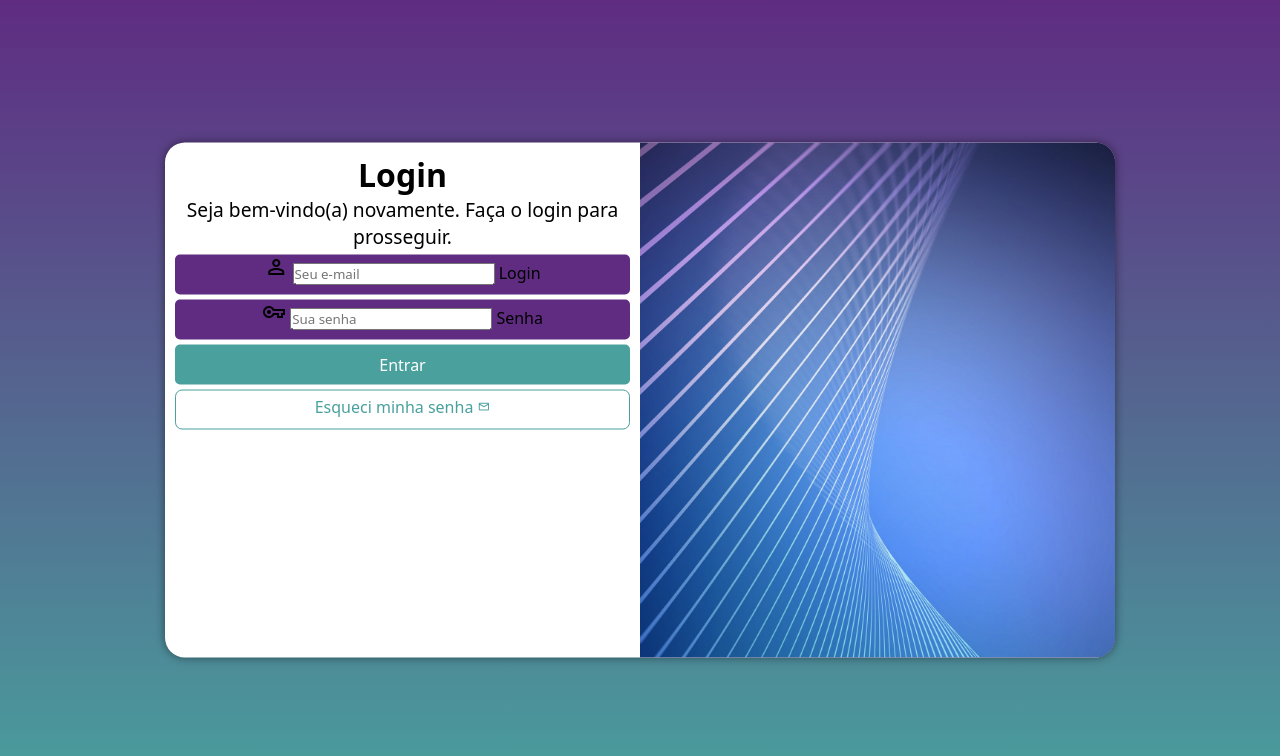
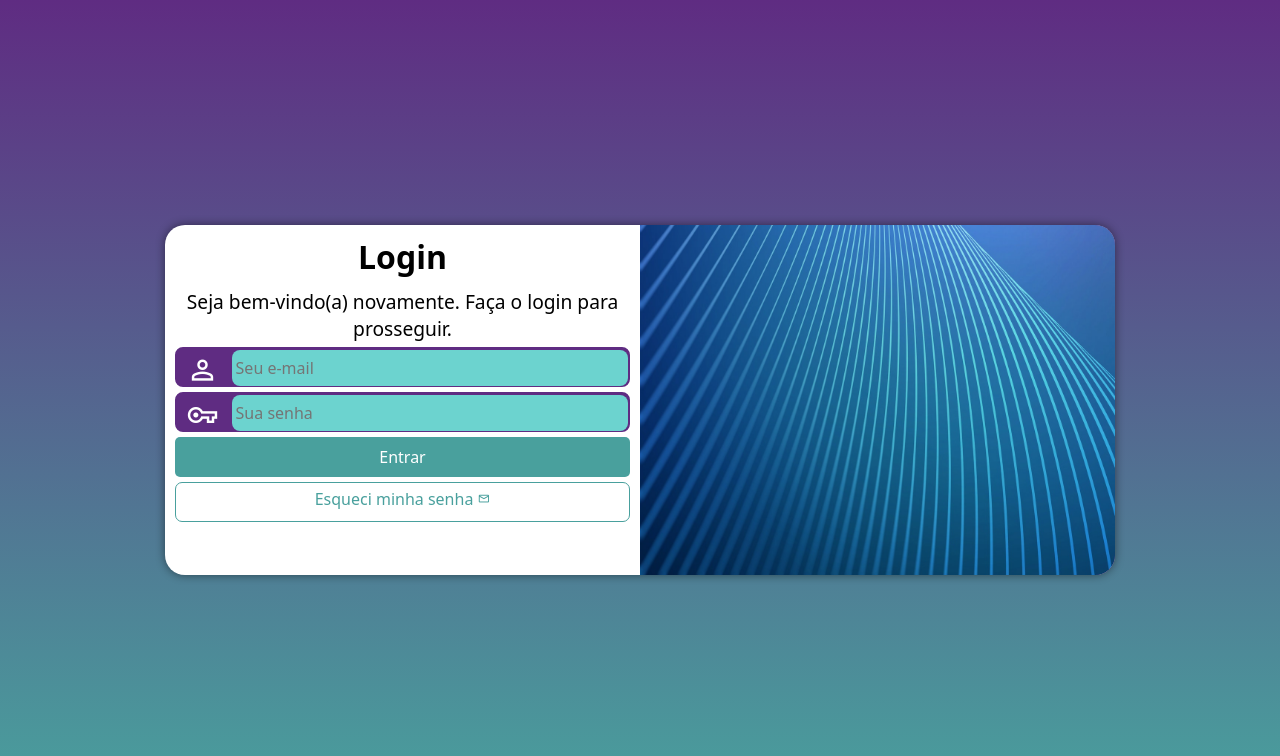
Before and after one commit to gabrielmirandas/projeto-login, a plain HTML site: page index.html in a window 1280 px wide. Drawn offline with nearby package versions, Linux system fonts and the light colour scheme.

Commit message:
atualização

```diff
--- a/estilos/query.css
+++ b/estilos/query.css
@@ -7,6 +7,7 @@
 
   section#login{
     width: 90vw;
+    height: 280px;
 
   }
 
@@ -31,10 +32,9 @@
     background-image: linear-gradient(to top,#49a09d, #5f2c82);
   }
 
-
-
   section#login{
     width: 950px;
+    height: 350px;
 
   }
 
--- a/estilos/style.css
+++ b/estilos/style.css
@@ -35,20 +35,20 @@ section#login{
   position: absolute;
   top: 50%;
   left: 50%;
-  transform: translate(-50%, -50%);
 
   overflow: hidden;
   box-shadow: 0px 0px 10px rgba(0, 0, 0, 0.479);
 
   transition: width .3s, heigth .3s;
   transition-timing-function: ease;
+  transform: translate(-50%, -50%);
 }
 
 section#login > div#imagem{
   display: block;
   background: #5f2c82 url(../imagens/pexels-sean-whang-804269.jpg) no-repeat;
   background-size: cover;
-
+  background-position: left bottom;
   height: 200px;
 }
 
@@ -62,19 +62,51 @@ div#form > p{
   font-size: 0.8em;
 }
 
+div#form > h1{
+  text-align: center;
+  margin-bottom: 10px;
+}
+
+
 form > div.campo{
   background-color: #5f2c82;
+  border: 2px solid #5f2c82 ;
   width: 100%;
   display: block;
   height: 40px;
-  border-radius: 5px;
+  border-radius: 8px;
   margin: 5px 0px;
 
 }
 
-form label{
+div.campo > span{
+  color: white;
+  font-size: 2em;
+  width: 50px;
+  padding: 5px;
+}
 
+div.campo > input{
+  background-color: #6cd3cf;
+  font-size: 1em;
+  width: calc(100% - 55px);
+  height: 100%;
+  border: 0px;
+  border-radius: 8px;
+  padding: 4px;
+  transform: translateY(-12px);
 }
+
+div.campo > label{
+  display: none;
+}
+
+div.campo > input:focus-within{
+  background-color: white;
+  border: none;
+}
+
+
 
 form > input[type=submit]{
   display: block;
@@ -85,6 +117,7 @@ form > input[type=submit]{
   color: white;
   border: none;
   border-radius: 5px;
+  cursor: pointer;
 }
 
 form > input[type=submit]:hover{
```
